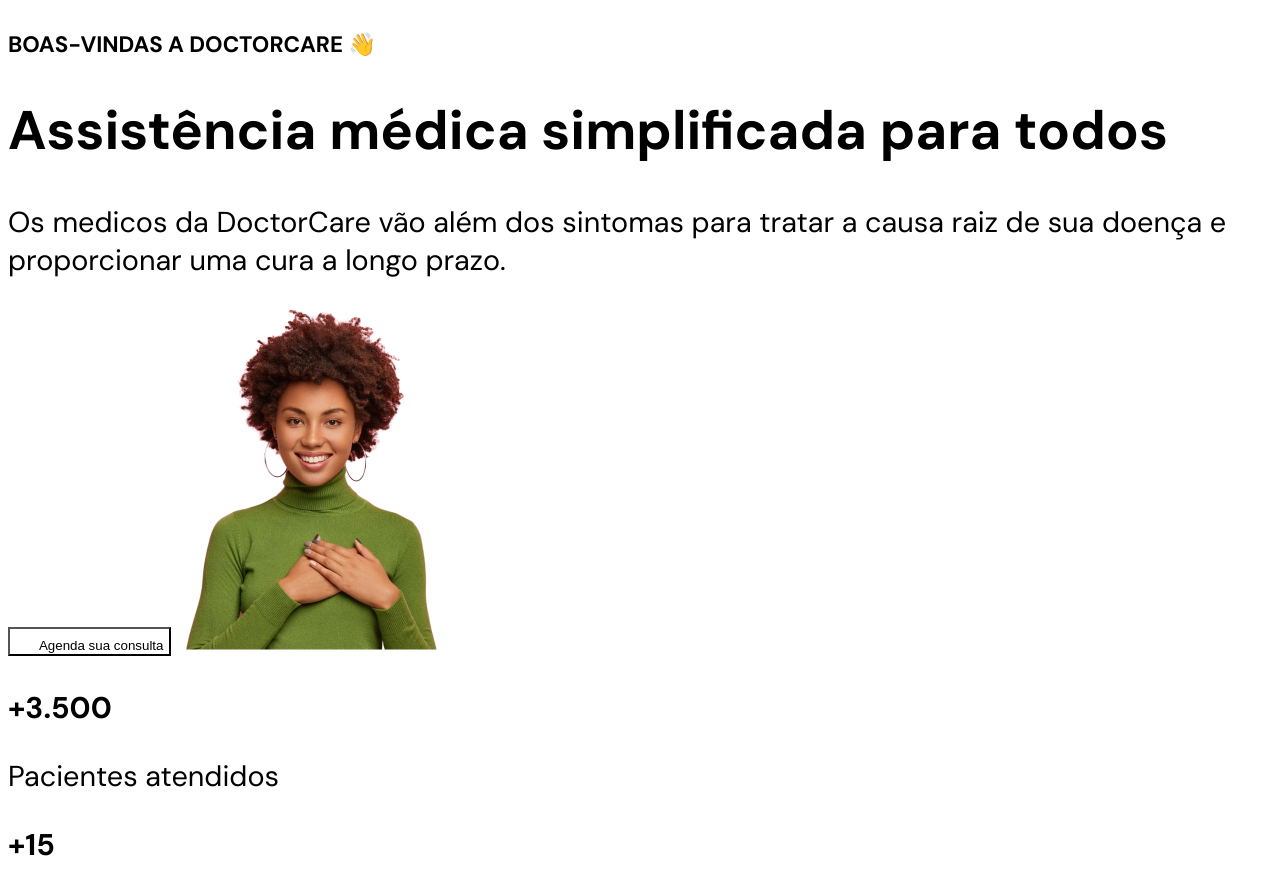
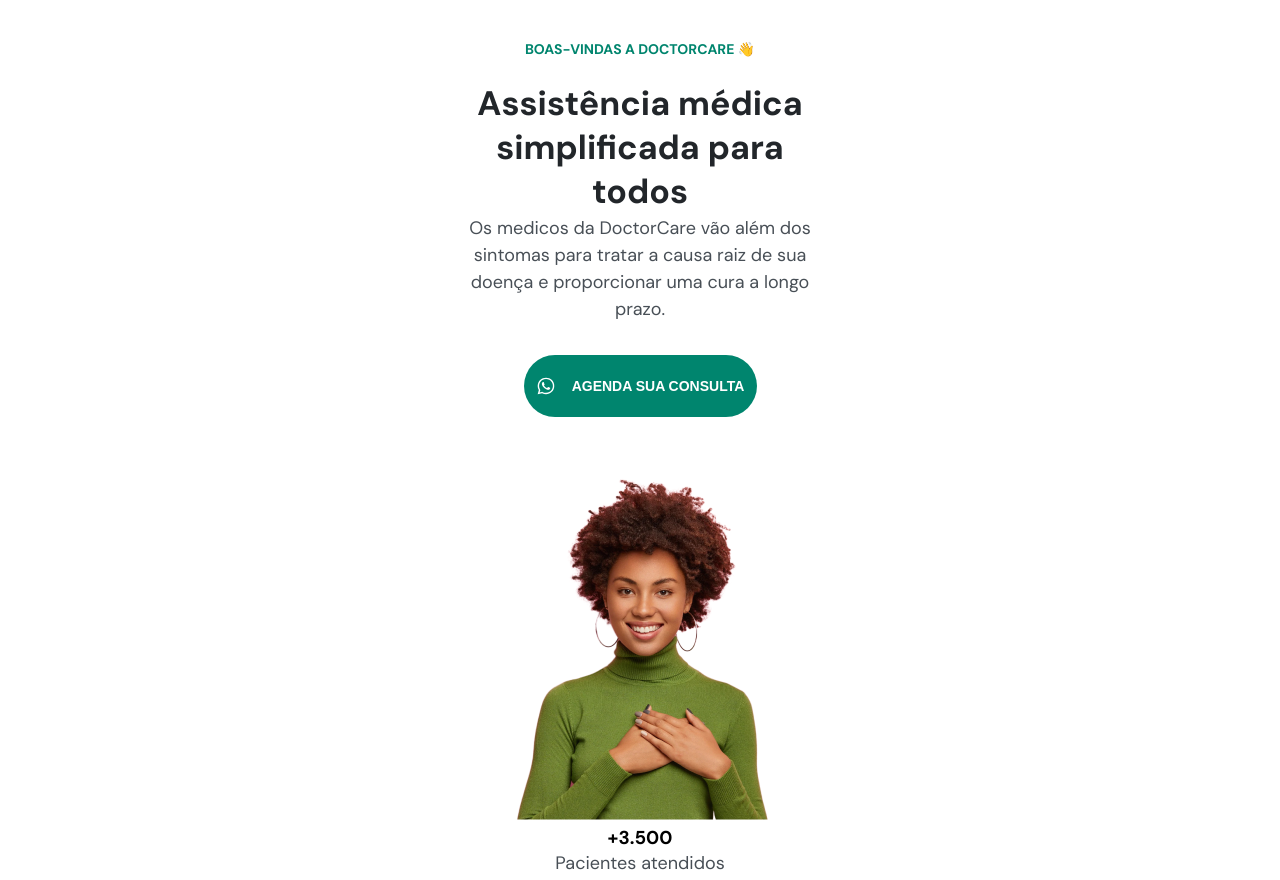
Before and after one commit to gcsantos/Site_Model, a plain HTML site: page index.html in a window 1280 px wide. Shown: the top 880 px of the page. Drawn offline with Linux system fonts and the light colour scheme.

Commit message:
melhorando

```diff
--- a/index.html
+++ b/index.html
@@ -16,13 +16,14 @@
         <title>DoctorCare</title>
     </head>
     <body>
+        <header>
             <h4>BOAS-VINDAS A DOCTORCARE 👋</h4>
 
             <h1>Assistência médica simplificada para todos</h1>
-    </body>
+
             <p>
-        Os medicos da DoctorCare vão além dos sintomas para tratar a causa raiz
-        de sua doença e proporcionar uma cura a longo prazo.
+                Os medicos da DoctorCare vão além dos sintomas para tratar a
+                causa raiz de sua doença e proporcionar uma cura a longo prazo.
             </p>
             <button>
                 <svg
@@ -48,4 +49,6 @@
             <p>Especialistas disponíveis</p>
             <h3>+10</h3>
             <p>Anos no mercado</p>
+        </header>
+    </body>
 </html>
--- a/style.css
+++ b/style.css
@@ -1,35 +1,80 @@
+* {
+    margin: 0;
+    box-sizing: border-box;
+}
+
 /* Padrão navegador e 16px para facilitar se calcula (10*100) / 16 */
 /* o rem e utulizado para acessibilidade no site */
 /* figma so passa o valor em px */
 :root {
-
-    --primary-color: hsl(170, 100%, 26%)
+    --primary-color: hsl(170, 100%, 26%);
+    --headline: hsl(210, 11%, 15%);
+    --paragraph: hsl(210, 9%, 31%);
 
     font-size: 62.5%;
-
-
 }
 
 /* Depois fica 16px que vale 1.6 rem no corpo inteiro */
 body {
     font-family: 'DM Sans';
     font-size: 1.6rem;
+
+    text-align: center;
+}
+
+header {
+    width: 37.5rem;
+    margin-right: auto;
+    margin-left: auto;
+    margin-top: 4rem;
 }
 
 h4 {
     font-size: 1.4rem;
-    font-style: normal;
     color: var(--primary-color);
+    margin-bottom: 1.6rem;
 }
 
 h1 {
     font-size: 3.4rem;
+    color: var(--headline);
+    line-height: 130%;
+
+    margin-top: 2.4rem;
 }
 
 p {
     font-size: 1.8rem;
+    line-height: 150%;
+    font-weight: 400;
+    color: var(--paragraph);
+
+    margin-bottom: 3.2rem;
 }
 
-button{
+button {
     background-color: var(--primary-color);
+    border: none;
+    border-radius: 4rem;
+
+    margin-bottom: 6rem;
+
+    height: 6.2rem;
+    width: 23.3rem;
+
+    color: white;
+    text-transform: uppercase;
+    font-size: 1.4rem;
+    font-weight: 700;
+
+    display: flex;
+    align-items: center;
+    justify-content: center;
+    gap: 1.6rem;
+
+    margin-right: auto;
+    margin-left: auto;
 }
+
+img {
+}
```
Lines whose indentation alone changed are shown as unchanged.
